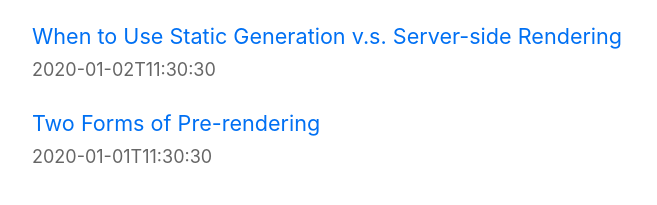
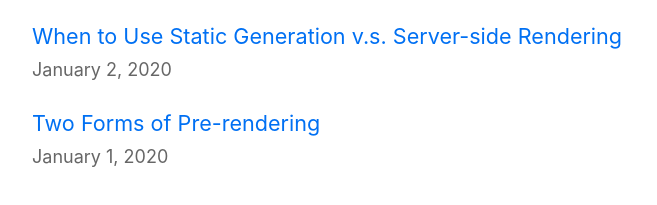
Before and after one commit to antiborder/periodic_table_3d, a Next.js app: page / in a window 1280 px wide. Shown: the part 505-710 px from the top of the page, without its empty margins (302-959 px from the left). Built offline with nearby package versions, Linux system fonts and the light colour scheme.

Commit message:
typescripting

```diff
--- a/pages/api/hello.js
+++ /dev/null
@@ -1,3 +0,0 @@
-export default function handler(req, res) {
-    res.status(200).json({ text: 'Hello' });
-  }
--- /dev/null
+++ b/pages/api/hello.ts
@@ -0,0 +1,5 @@
+import { NextApiRequest, NextApiResponse } from 'next';
+
+export default function handler(req: NextApiRequest, res: NextApiResponse): void {
+  res.status(200).json({ text: 'Hello' });
+}
--- a/pages/components/date.js
+++ /dev/null
@@ -1,6 +0,0 @@
-import { parseISO, format } from 'date-fns';
-
-export default function Date({ dateString }) {
-  // const date = parseISO(dateString);
-  return <time dateTime={dateString}>{dateString}</time>;
-}
--- /dev/null
+++ b/pages/components/date.tsx
@@ -0,0 +1,13 @@
+import { parseISO, format } from 'date-fns';
+import { FC } from 'react';
+
+interface DateProps {
+  dateString: string;
+}
+
+const Date: FC<DateProps> = ({ dateString }) => {
+  const date = parseISO(dateString);
+  return <time dateTime={dateString}>{format(date, 'LLLL d, yyyy')}</time>;
+};
+
+export default Date;
```
